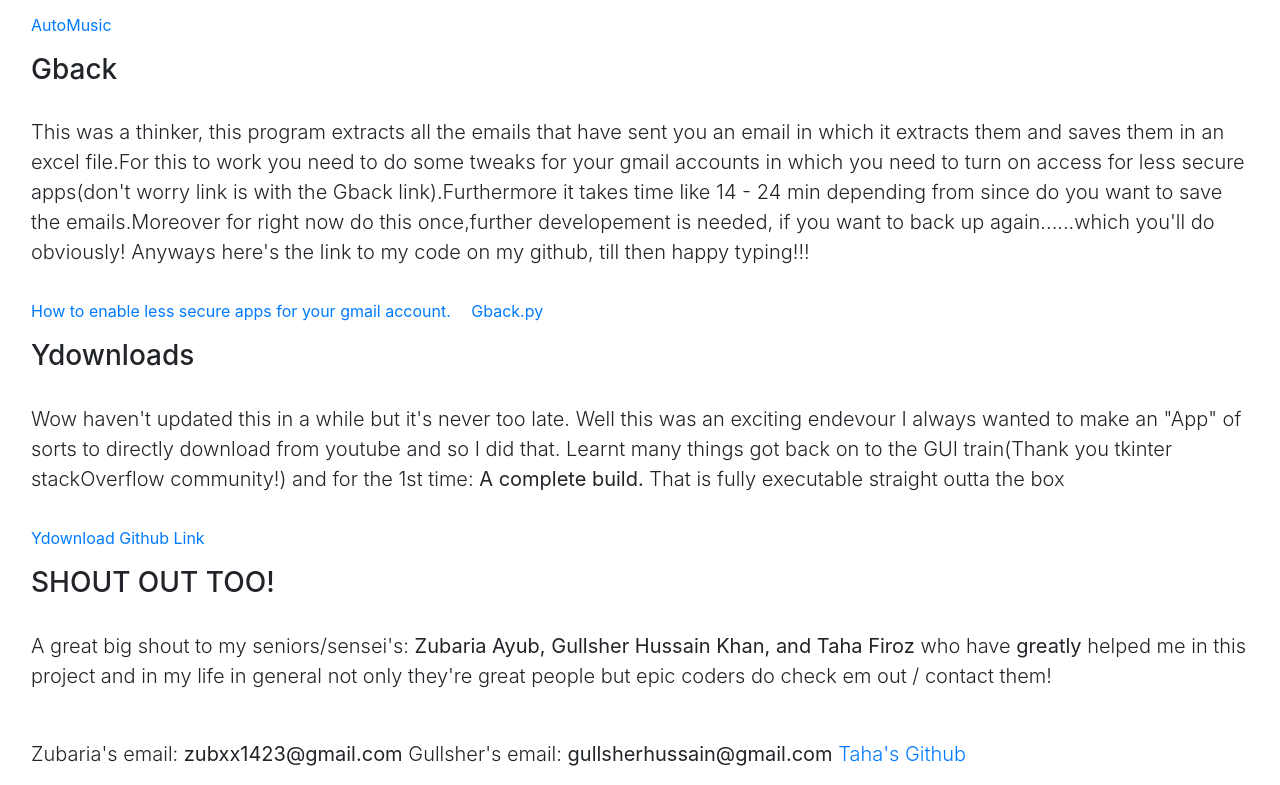
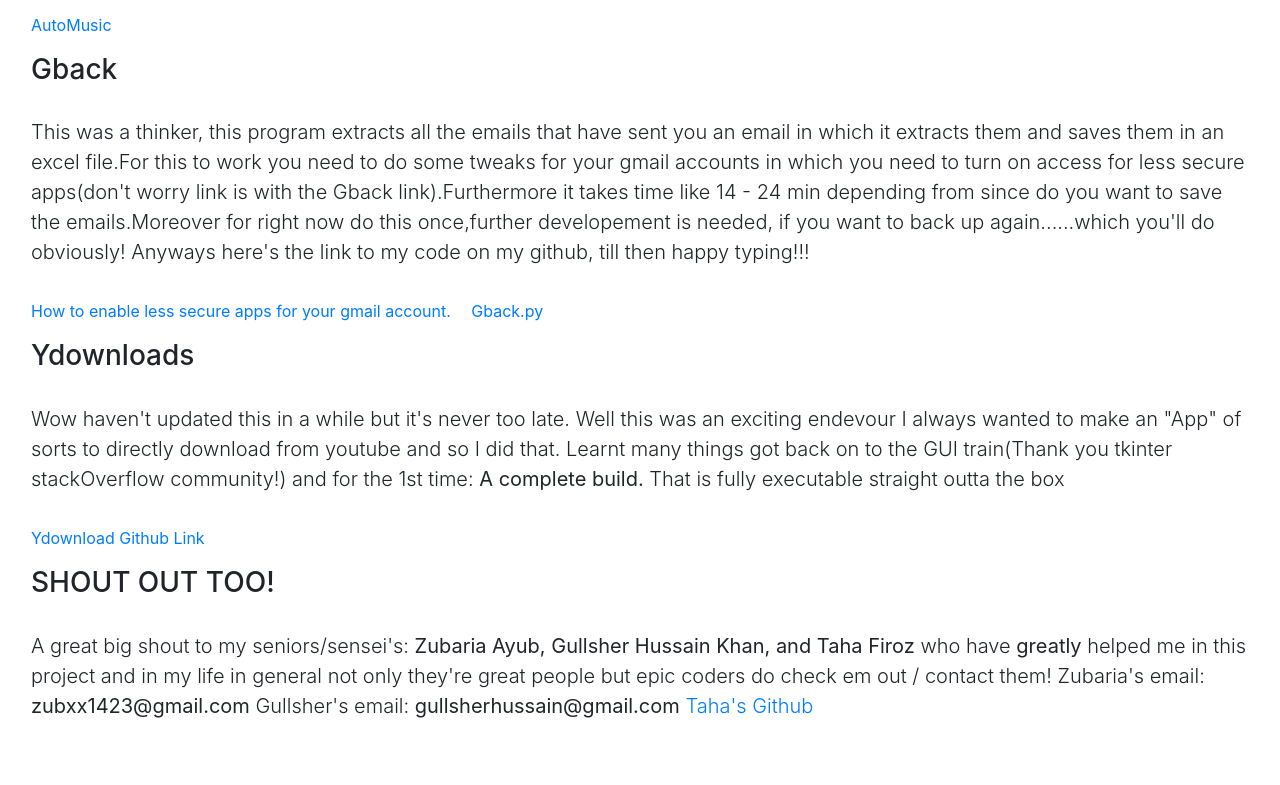
Before and after one commit to fear-the-reaper/fear-the-reaper.github.io, a plain HTML site: page index.html in a window 1280 px wide. Shown: the part 2805-3590 px from the top of the page. After the commit the page ends 3558 px from the top, so only its background shows below. Drawn offline with nearby package versions, Linux system fonts and the light colour scheme; a web font is replaced by a local one.

Commit message:
final edit

```diff
--- a/index.html
+++ b/index.html
@@ -210,10 +210,8 @@
 	<h3 class="ml-3 mt-3"> SHOUT OUT TOO!  </h3>
 	<p class="lead p-3">
 		A great big shout to my seniors/sensei's: <b> Zubaria Ayub, Gullsher Hussain Khan, and Taha Firoz </b> who have <b>greatly</b> helped me in this project and in my life in general not only they're great people but epic coders do check em out / contact them!
+		Zubaria's email: <b>zubxx1423@gmail.com</b> Gullsher's email: <b>gullsherhussain@gmail.com</b> <a href="https://github.com/Taha-Firoz"> Taha's Github</a>
 	</p>
-	<div class="lead p-3">
-		Zubaria's email: <b>zubxx1423@gmail.com</b> Gullsher's email: <b>gullsherhussain@gmail.com</b> <a href="https://github.com/Taha-Firoz"> Taha's Github</a>
-	</div>
 </div>
 <!-- Footer -->
 <!-- Footer -->
```
